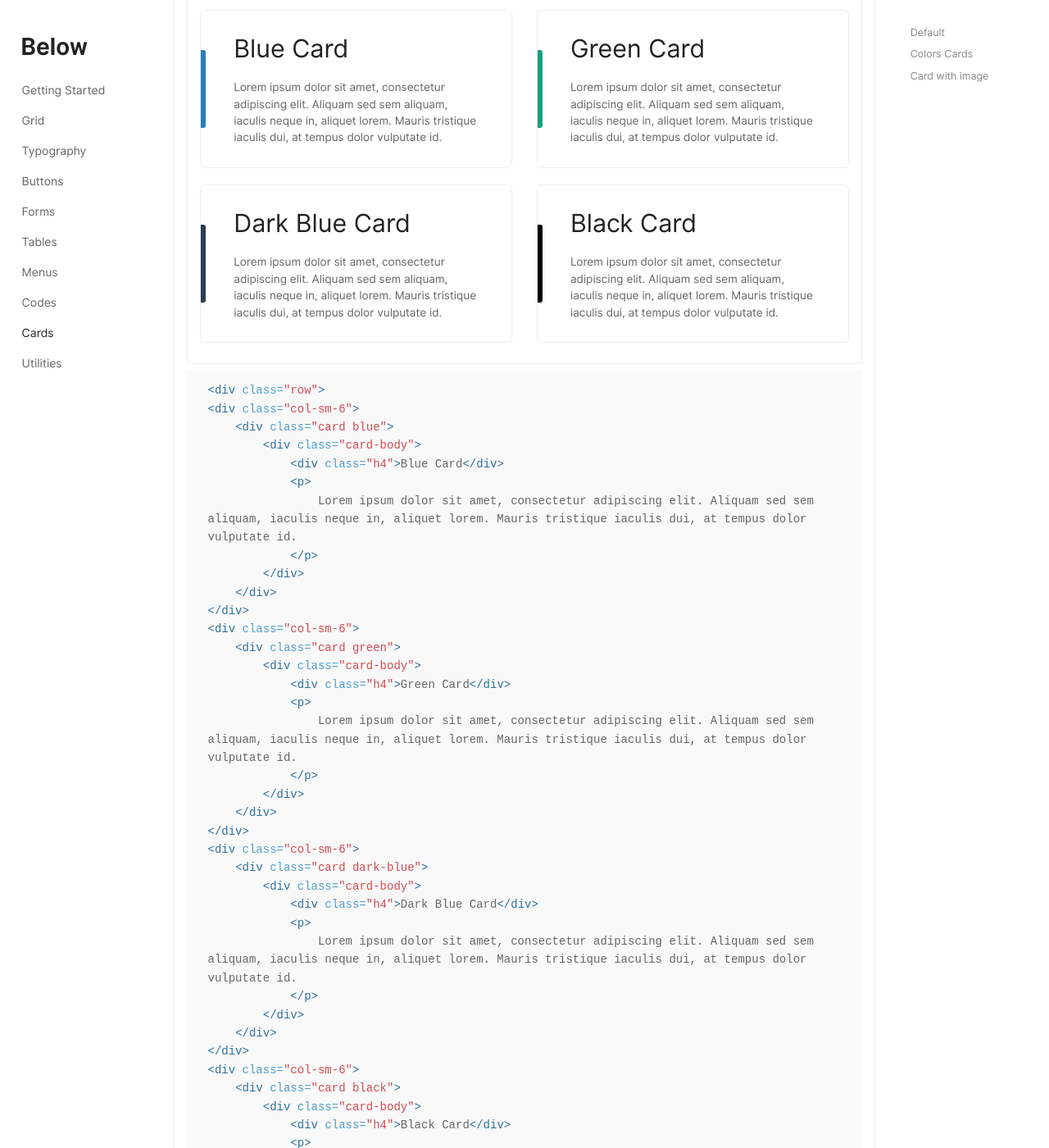
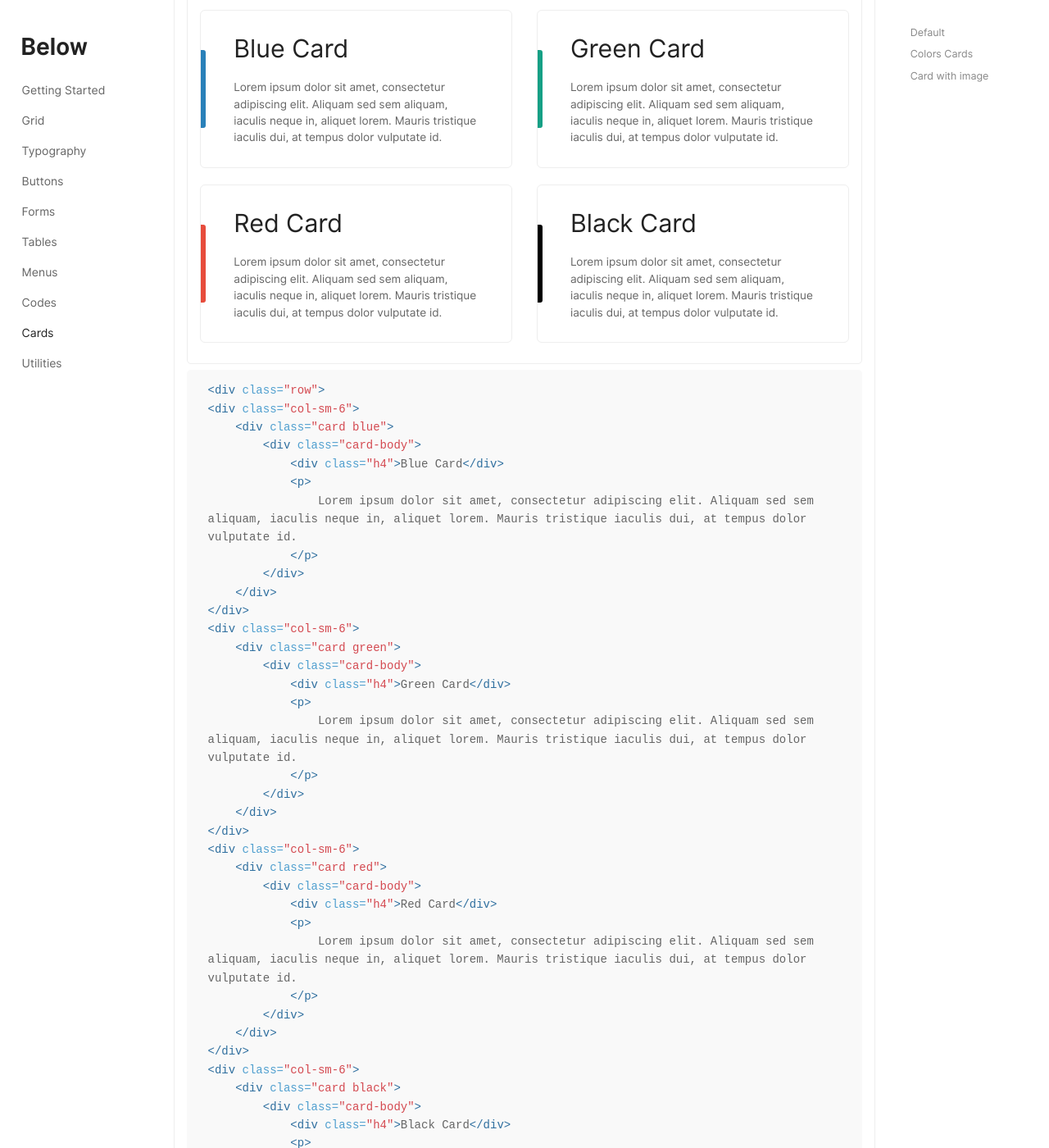
Before and after one commit to innusource/below, a Jekyll site: the page built from 09-cards.md, in a window 1280 px wide and 1400 px high, scrolled down 736 px. Shown: the whole window at 82% size. Built offline with Jekyll 4.4.1, drawn with Linux system fonts in a browser that asks for light colours.

Commit message:
red card

```diff
--- a/09-cards.md
+++ b/09-cards.md
@@ -44,9 +44,9 @@ toc: true
     </div>
 </div>
 <div class="col-sm-6">
-    <div class="card dark-blue">
+    <div class="card red">
         <div class="card-body">
-            <div class="h4">Dark Blue Card</div>
+            <div class="h4">Red Card</div>
             <p>
                 Lorem ipsum dolor sit amet, consectetur adipiscing elit. Aliquam sed sem aliquam, iaculis neque in, aliquet lorem. Mauris tristique iaculis dui, at tempus dolor vulputate id.
             </p>
--- a/_sass/below/cards.scss
+++ b/_sass/below/cards.scss
@@ -16,7 +16,7 @@
     border-radius: 6px 6px 0 0;
   }
 }
-.card.black,.card.green,.card.blue,.card.dark-blue{
+.card.black,.card.green,.card.blue,.card.red{
   &:before {
     content: "";
     width: 6px;
@@ -37,9 +37,9 @@
     background: $blue;
   }
 }
-.card.dark-blue{
+.card.red{
   &:before{
-    background: $dark-blue;
+    background: $red;
   }
 }
 .card.green{
```
